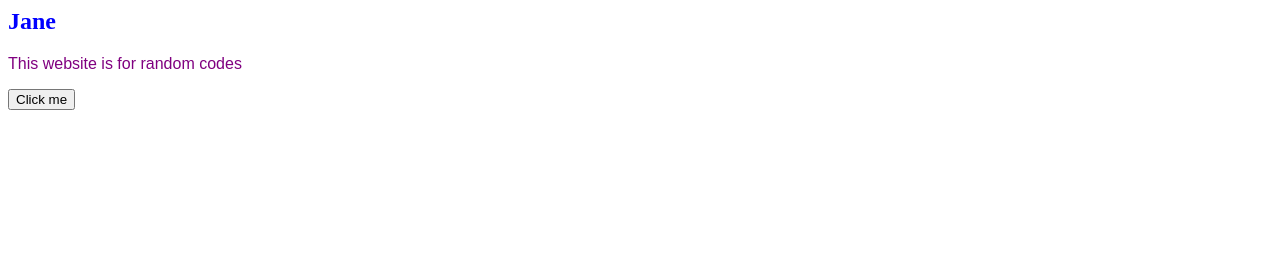
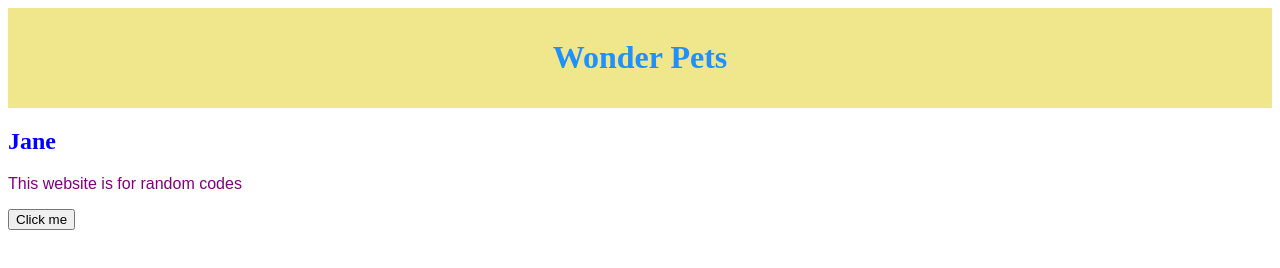
Before and after one commit to neateye/neateye.github.io, a plain HTML site: page index.html in a window 1280 px wide. Drawn offline with Linux system fonts and the light colour scheme.

Commit message:
Added div

```diff
--- a/index.html
+++ b/index.html
@@ -2,6 +2,16 @@
   <script type="text/javascript" src="main.js"></script>
   <link rel="stylesheet" href="main.css">
 </head>
+
+<div id="header">
+<h1>Wonder Pets</h1>
+</div>
+
+<div id="nav">
+</div>
+
+<div id="section">
+
 
 <h2>Jane</h2>
 
```
